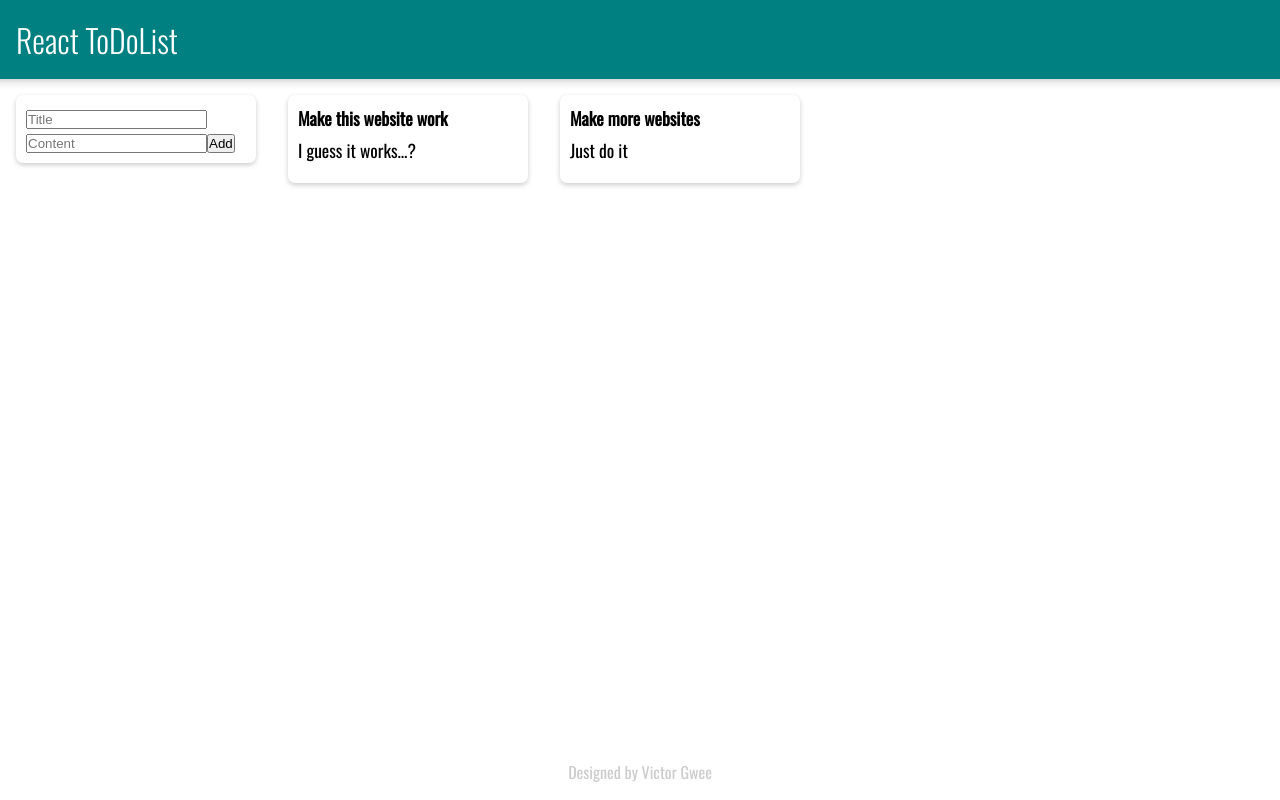
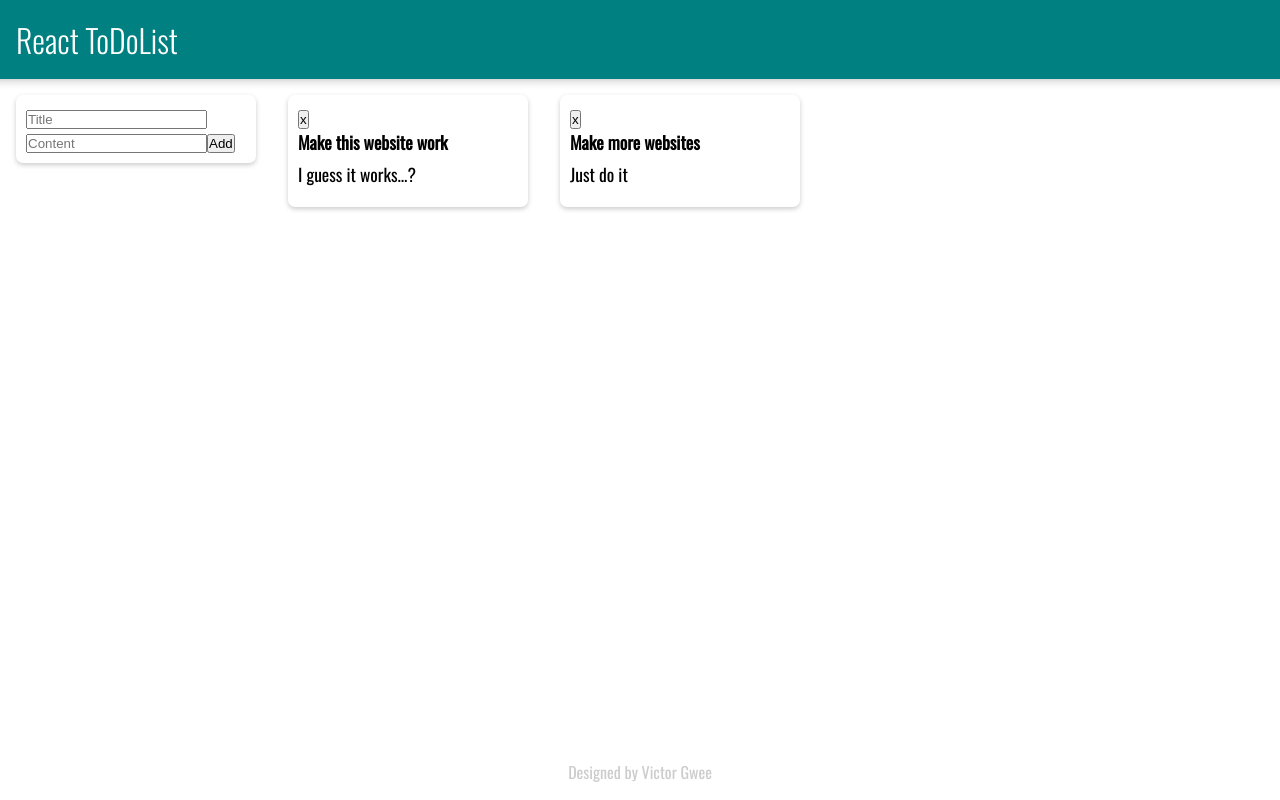
Before and after one commit to vicgwee/React_ToDoList, a React (Create React App) app in the folder react-todolist/: page / in a window 1280 px wide. Built offline with nearby package versions, Linux system fonts and the light colour scheme.

Commit message:
simple implementation
deleteNoteById, x button

```diff
--- a/react-todolist/src/components/App.jsx
+++ b/react-todolist/src/components/App.jsx
@@ -12,11 +12,22 @@ function App() {
         setNotes((prevNotes) => [...prevNotes, newNote])
     }
 
+    function deleteNoteById(id) {
+        setNotes(
+            prevNotes => prevNotes.filter(
+                note => note.id !== id
+            )
+        )
+    }
+
     function renderNote(note) {
         return <Note
         key={note.id}
+        id={note.id}
         title={note.title}
-        content={note.content}/>;
+        content={note.content}
+        deleteNoteById={deleteNoteById}
+        />;
     }
 
     return <div>
--- a/react-todolist/src/components/Note.jsx
+++ b/react-todolist/src/components/Note.jsx
@@ -1,7 +1,13 @@
 import React from "react"
 
 function Note(props) {
+    function deleteNote(){
+        console.log("Deleting %s",props.id)
+        props.deleteNoteById(props.id)
+    }
+
     return <div className="note">
+    <button type="button" onClick={deleteNote}>x</button>
     <h1>{props.title}</h1>
     <p>{props.content}</p>
     </div>;
```
